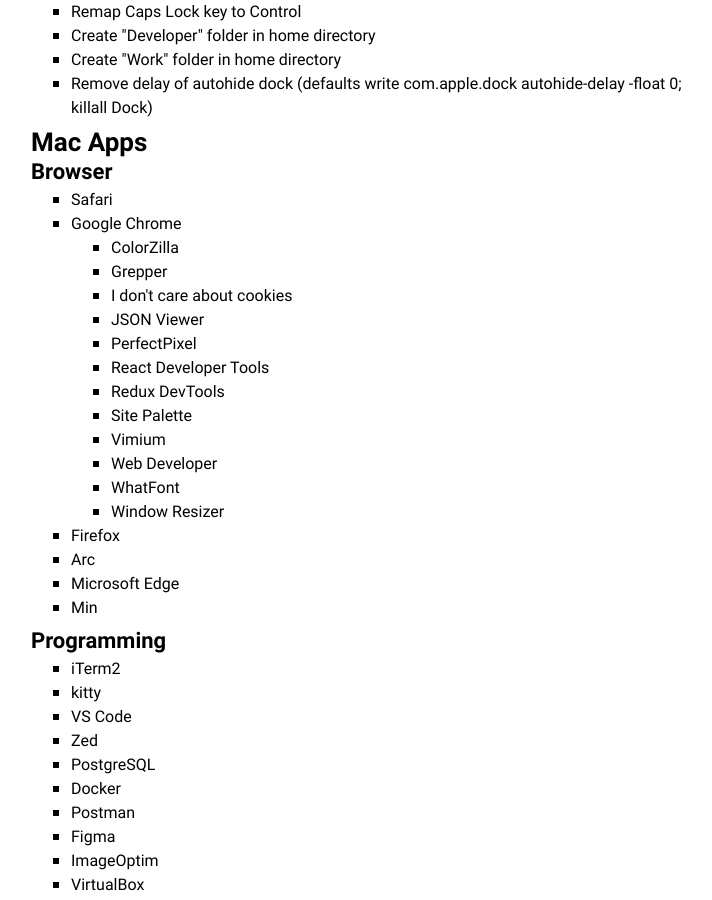
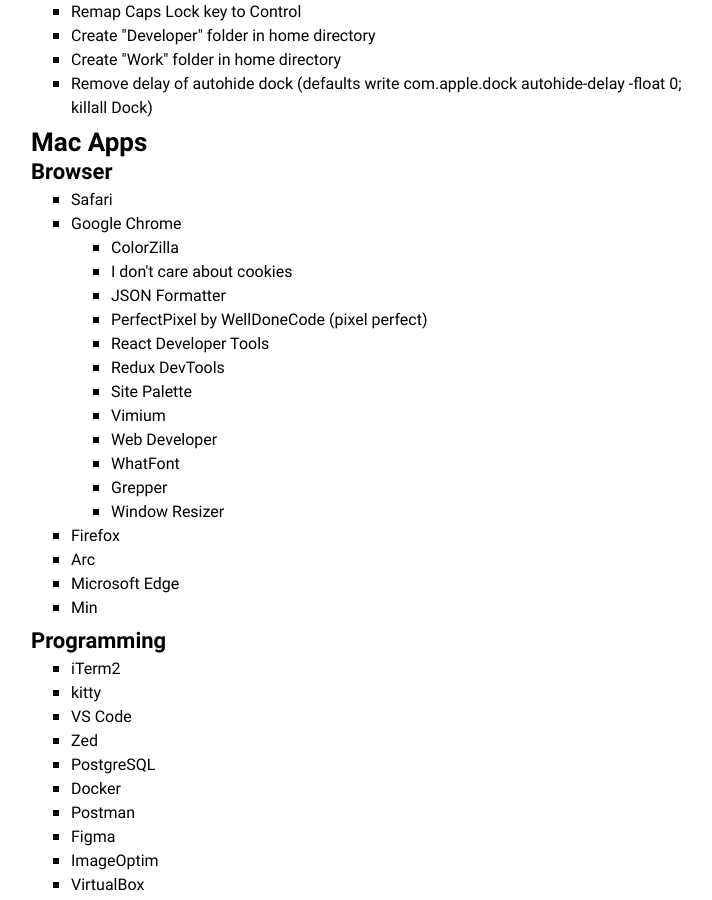
Before and after one commit to amalumian/www.malumian.dev, a Jekyll site: the page built from setup.html, in a window 1280 px wide and 900 px high, scrolled down 886 px. Shown: the whole window, without its empty margins (279-991 px from the left). Built offline with Jekyll 4.4.1, drawn with Linux system fonts in a browser that asks for light colours.

Commit message:
Update setup.html

```diff
--- a/setup.html
+++ b/setup.html
@@ -56,16 +56,16 @@
         <li>Google Chrome
             <ul>
                 <li>ColorZilla</li>
-                <li>Grepper</li>
                 <li>I don't care about cookies</li>
-                <li>JSON Viewer</li>
-                <li>PerfectPixel</li>
+                <li>JSON Formatter</li>
+                <li>PerfectPixel by WellDoneCode (pixel perfect)</li>
                 <li>React Developer Tools</li>
                 <li>Redux DevTools</li>
                 <li>Site Palette</li>
                 <li>Vimium</li>
                 <li>Web Developer</li>
                 <li>WhatFont</li>
+                <li>Grepper</li>
                 <li>Window Resizer</li>
             </ul>
         </li>
```
